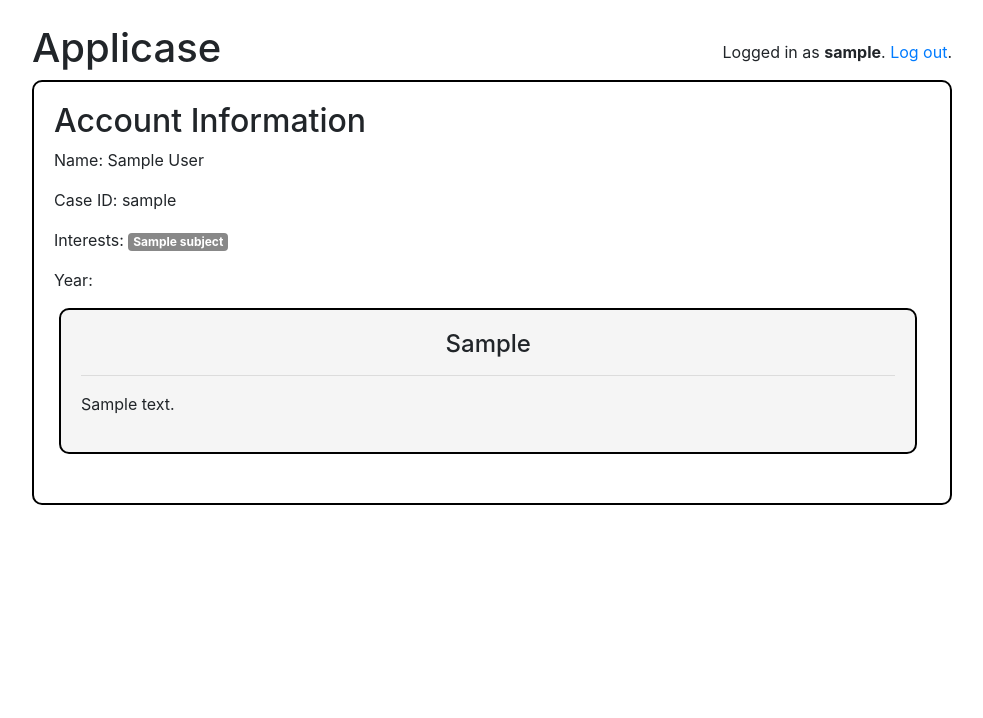
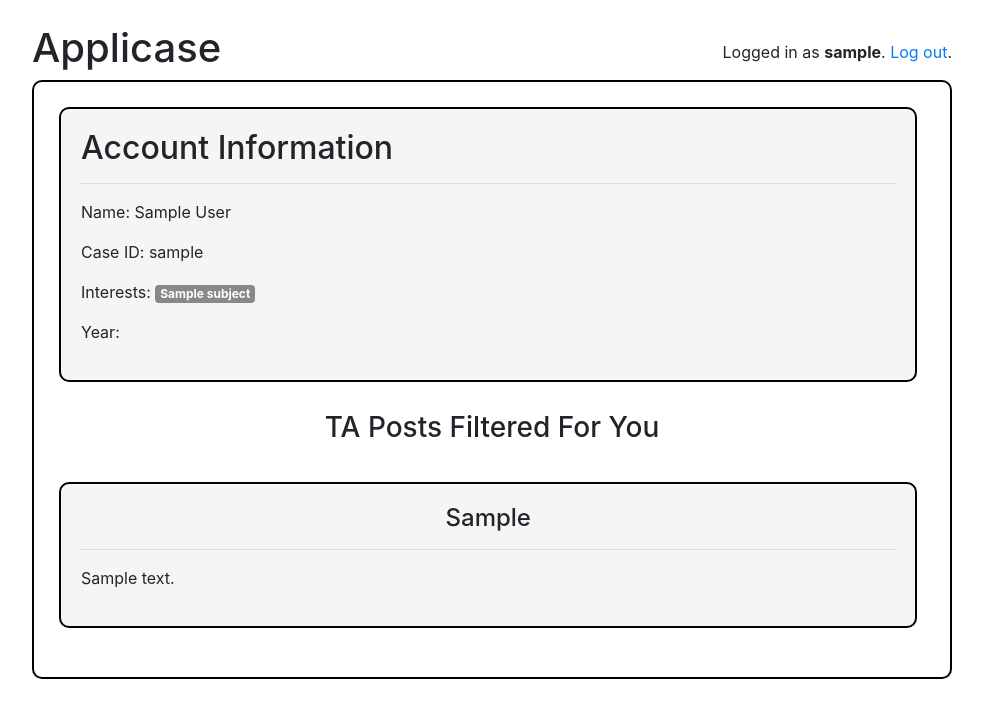
Before and after one commit to prod00/CSDS_395, a Django app: page /home/student/ in a window 1280 px wide. Shown: the top 718 px of the page, without its empty margins (148-1131 px from the left). Run offline with Django 3.2, Linux system fonts and the light colour scheme; a user stored in the database is signed in; tables that the repository leaves empty hold one stand-in row (values such as "Sample post"); some libraries are stand-ins or nearby versions; some web fonts are replaced.

Commit message:
minor style changes.

```diff
--- a/templates/applicase/student_home.html
+++ b/templates/applicase/student_home.html
@@ -13,13 +13,17 @@
       margin: 5px;
     }
     </style>
-    <h2>Account Information</h2>
-    <p>Name: {{user.first_name}} {{user.last_name}} </p>
-    <p>Case ID: {{ user.username }}</p>
-
-    <p>Interests: <a href="{% url 'student_interests' %}">{% for subject in user.student.interests.all %} {{ subject.get_html_badge }}{% endfor %}</a></p>
-    <p>Year: {% for year in user.student.year.all %} {{ year }}{% endfor %}</p>
-
+    <div class="post">
+        <h2>Account Information</h2>
+        <hr>
+        <p>Name: {{user.first_name}} {{user.last_name}} </p>
+        <p>Case ID: {{ user.username }}</p>
+        <p>Interests: <a href="{% url 'student_interests' %}">{% for subject in user.student.interests.all %} {{ subject.get_html_badge }}{% endfor %}</a></p>
+        <p>Year: {% for year in user.student.year.all %} {{ year }}{% endfor %}</p>
+    </div>
+    <br>
+    <h3 style="text-align: center;"> TA Posts Filtered For You</h3>
+    <br>
     <div>
     {% for post in posts %}
         <div class="post">
```
